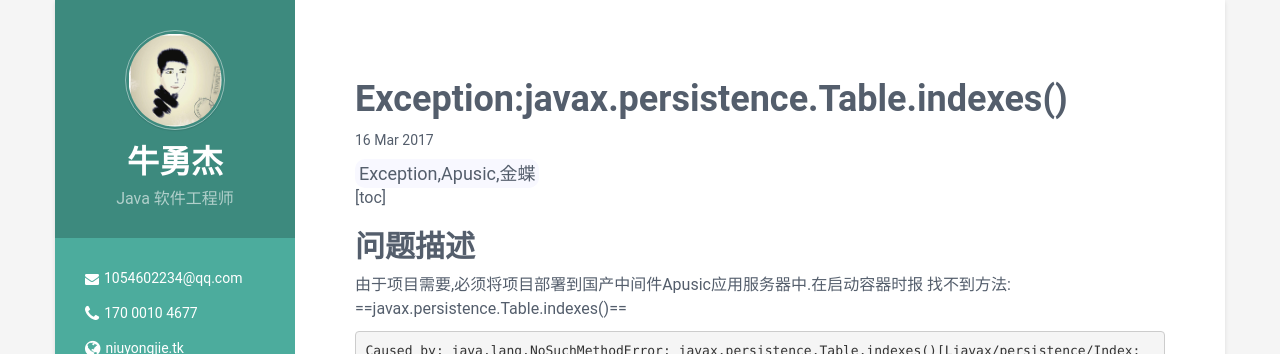
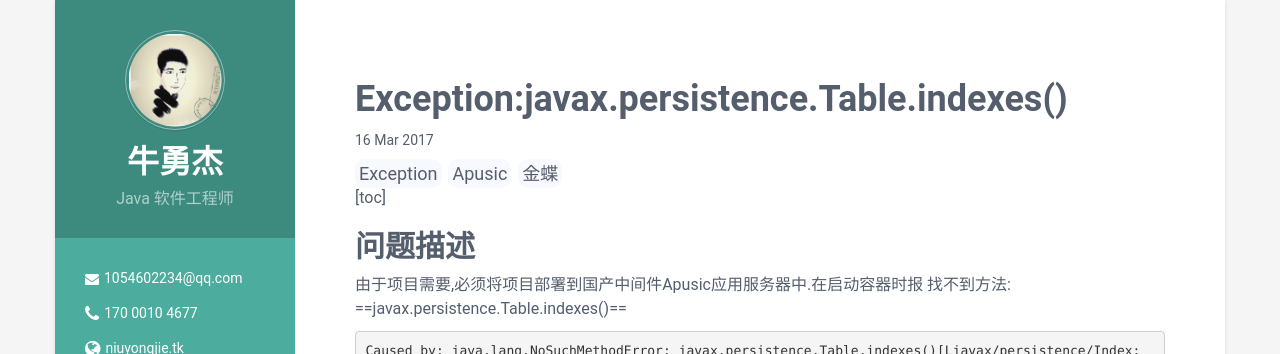
Before and after one commit to niuyongjie/niuyongjie.github.io, a Jekyll site: the page built from _posts/2017-03-16-Exception_javax_persistence_Table_indexes.md, in a window 1280 px wide and 900 px high. Shown: the top 354 px of the window. Built offline with Jekyll 4.4.1, drawn with Linux system fonts in a browser that asks for light colours.

Commit message:
修改tag

```diff
--- a/_posts/2017-03-16-Exception_javax_persistence_Table_indexes.md
+++ b/_posts/2017-03-16-Exception_javax_persistence_Table_indexes.md
@@ -1,7 +1,7 @@
 ---
 layout: post
 title: Exception:javax.persistence.Table.indexes()
-tags: Exception,Apusic,金蝶
+tags: [Exception,Apusic,金蝶]
 grammar_cjkRuby: true
 ---
 
```
